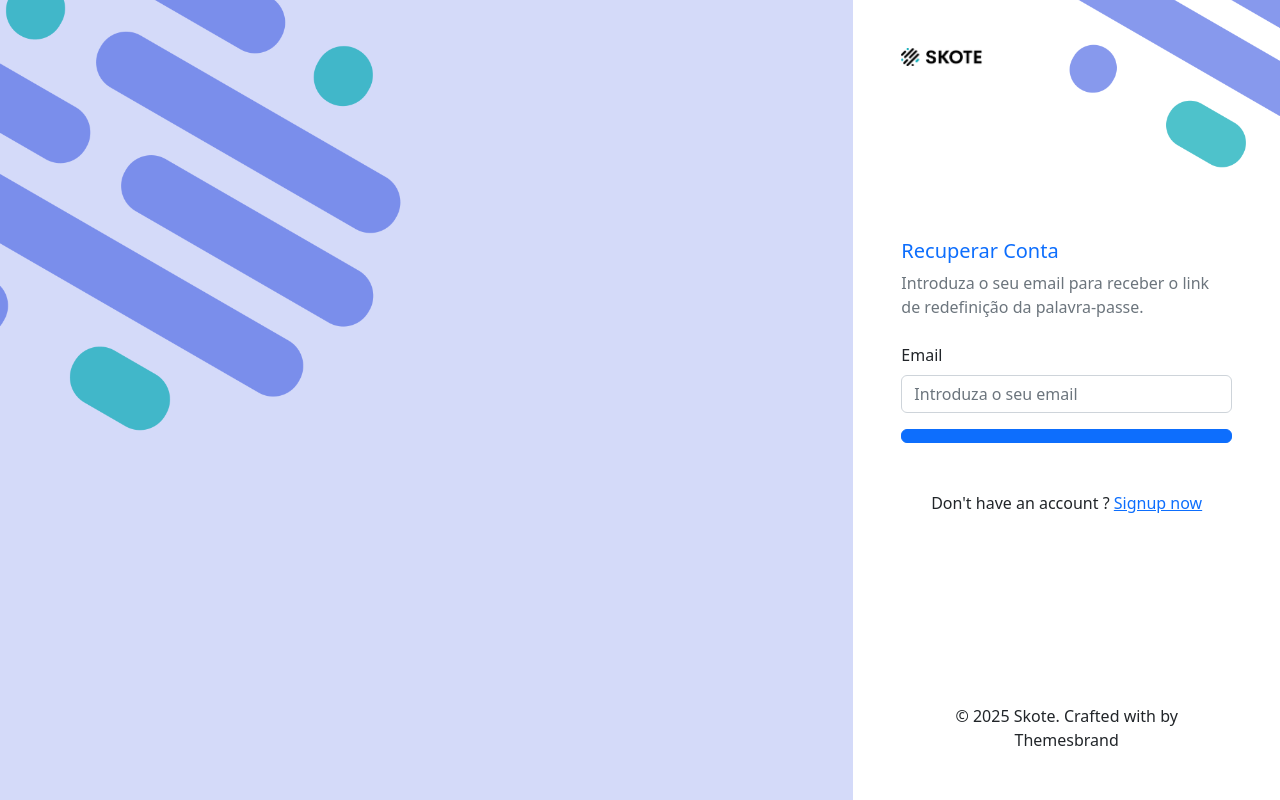
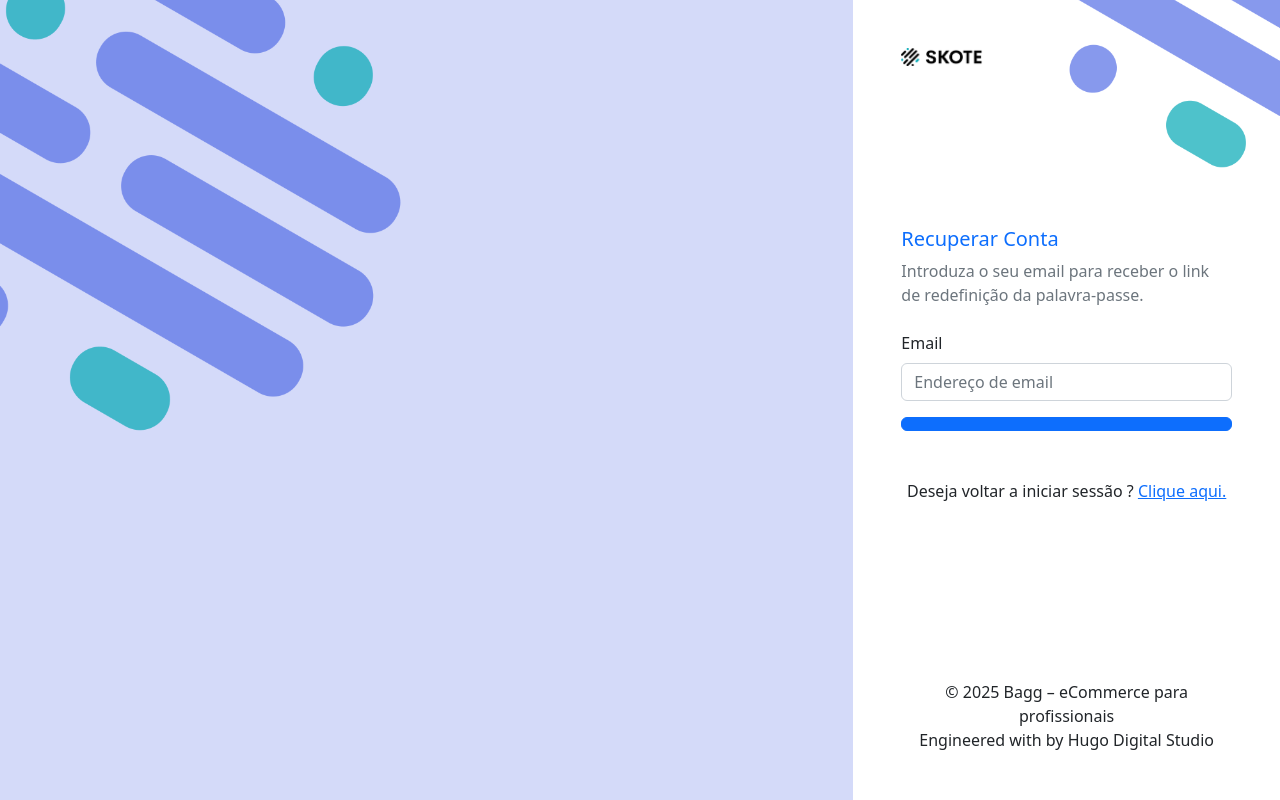
Before and after one commit to hfmalves/ecom, a CodeIgniter 4 app: the page made by app/Views/auth/recovery.php in a window 1280 px wide. Run offline with PHP 8.4 and a stand-in for CodeIgniter, Linux system fonts and the light colour scheme; the template is opened without the code that fills it, so the values that code supplies are empty; some libraries are stand-ins or nearby versions.

Commit message:
auth - form fix

```diff
--- a/app/Views/auth/recovery.php
+++ b/app/Views/auth/recovery.php
@@ -70,7 +70,7 @@
                                                        class="form-control"
                                                        :id="field"
                                                        :name="field"
-                                                       placeholder="Introduza o seu email"
+                                                       placeholder="Endereço de email"
                                                        x-model="form[field]"
                                                        :class="{ 'is-invalid': errors[field] }">
                                                 <template x-if="errors[field]">
@@ -81,20 +81,20 @@
 
                                             <div class="mt-3 d-grid">
                                                 <button type="submit" class="btn btn-primary" :disabled="loading">
-                                                    <span x-show="!loading">Enviar</span>
+                                                    <span x-show="!loading"><Enviar></Enviar></span>
                                                     <span x-show="loading">A enviar...</span>
                                                 </button>
                                             </div>
                                         </form>
                                         <div class="mt-5 text-center">
-                                            <p>Don't have an account ?
-                                                <a href="auth-register-2.html" class="fw-medium text-primary"> Signup now </a>
+                                            <p>Deseja voltar a iniciar sessão ?
+                                                <a href="<?= base_url(); ?>" class="fw-medium text-primary"> Clique aqui. </a>
                                             </p>
                                         </div>
                                     </div>
                                 </div>
                                 <div class="mt-4 mt-md-5 text-center">
-                                    <p class="mb-0">© <script>document.write(new Date().getFullYear())</script> Skote. Crafted with <i class="mdi mdi-heart text-danger"></i> by Themesbrand</p>
+                                    <p class="mb-0">© <script>document.write(new Date().getFullYear())</script> Bagg – eCommerce para profissionais  <br> Engineered with <i class="mdi mdi-heart text-danger"></i> by Hugo Digital Studio</p>
                                 </div>
                             </div>
                         </div>
```
Also changed, not shown: app/Views/auth/login.php (+12 -15 lines), app/Views/auth/reset_password.php (+1 -7 lines).
